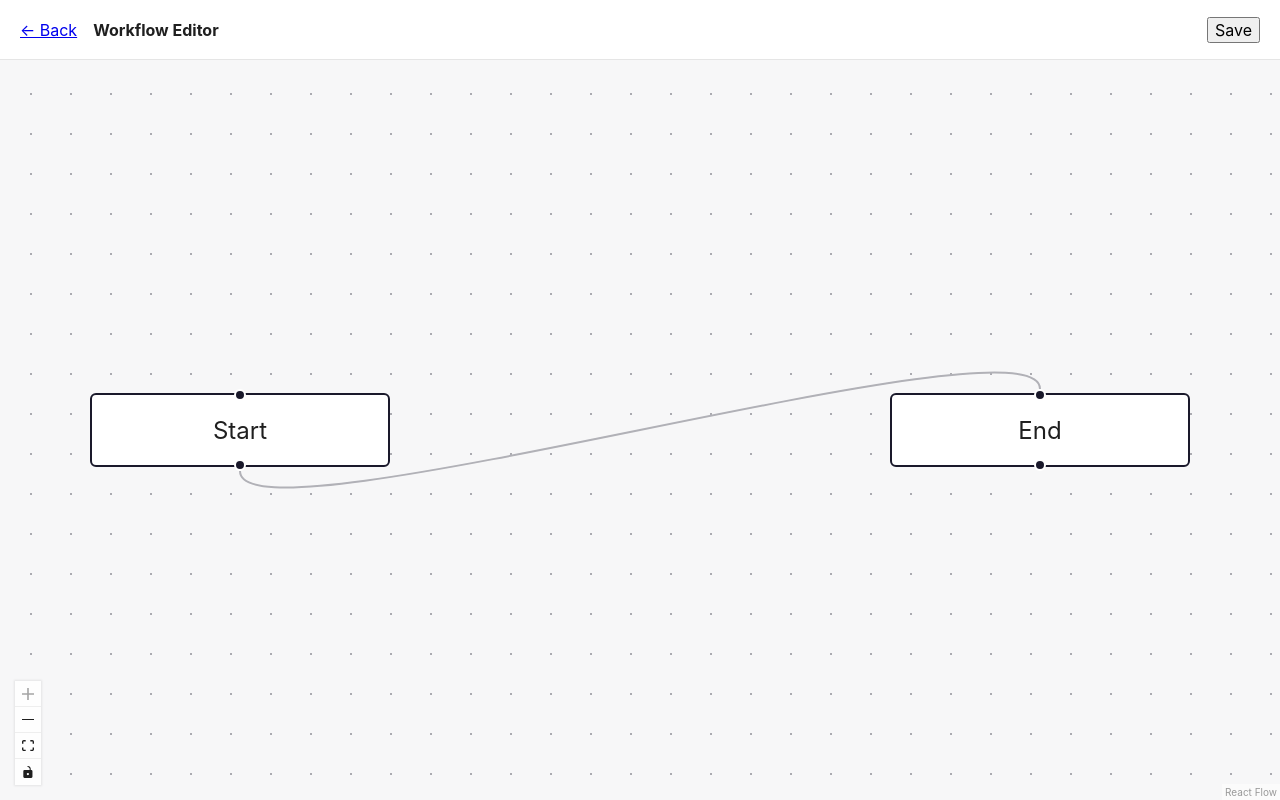
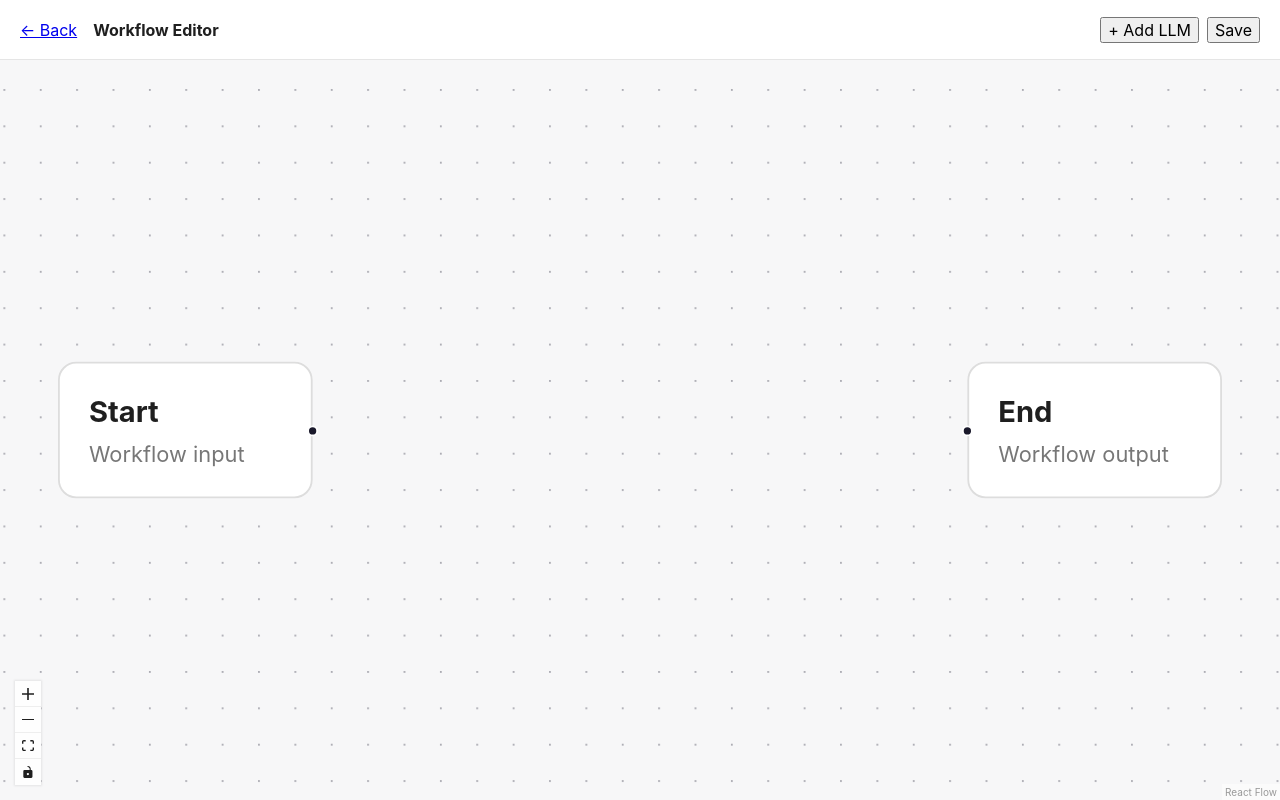
Before and after one commit to loveeeeeeu/flowmind, a React (Vite) app in the folder apps/web/: page /workflows/1/editor in a window 1280 px wide. Built offline with nearby package versions, Linux system fonts and the light colour scheme; no server answers.

Commit message:
feat: add editable workflow canvas

```diff
--- a/apps/web/src/pages/workflows/WorkflowEditorPage.tsx
+++ b/apps/web/src/pages/workflows/WorkflowEditorPage.tsx
@@ -1,50 +1,85 @@
+import { useCallback } from 'react';
 import {
   Background,
   Controls,
   ReactFlow,
+  addEdge,
   useEdgesState,
   useNodesState,
-    type Edge,
-    type Node,
+  type Connection,
 } from '@xyflow/react';
 import '@xyflow/react/dist/style.css';
 import { Link, useParams } from 'react-router';
 import { useQuery } from '@tanstack/react-query';
 import { getWorkflow } from '../../api/workflow';
 import { queryKeys } from '../../api/queryKeys';
+import { StartNode } from '../../workflow/nodes/StartNode';
+import { EndNode } from '../../workflow/nodes/EndNode';
+import { LlmNode } from '../../workflow/nodes/LlmNode';
+import type {
+  LlmNodeType,
+  WorkflowCanvas,
+  WorkflowEdge,
+  WorkflowNode,
+} from '../../workflow/types/workflowCanvas';
 
-  const initialNodes: Node[] = [
+const nodeTypes = {
+  start: StartNode,
+  end: EndNode,
+  llm: LlmNode,
+};
+
+const initialNodes: WorkflowNode[] = [
   {
-      id: 'start',
+    id: 'start-1',
+    type: 'start',
     position: { x: 100, y: 200 },
     data: { label: 'Start' },
   },
   {
-      id: 'end',
-      position: { x: 500, y: 200 },
+    id: 'end-1',
+    type: 'end',
+    position: { x: 600, y: 200 },
     data: { label: 'End' },
   },
 ];
 
-  const initialEdges: Edge[] = [
-    {
-      id: 'start-end',
-      source: 'start',
-      target: 'end',
-    },
-  ];
+const initialEdges: WorkflowEdge[] = [];
 
 export function WorkflowEditorPage() {
   const { id = '' } = useParams();
 
-    const [nodes, , onNodesChange] = useNodesState(initialNodes);
-    const [edges, , onEdgesChange] = useEdgesState(initialEdges);
+  const [nodes, setNodes, onNodesChange] = useNodesState<WorkflowNode>(initialNodes);
+  const [edges, setEdges, onEdgesChange] = useEdgesState<WorkflowEdge>(initialEdges);
 
   const workflowQuery = useQuery({
     queryKey: queryKeys.workflows.detail(id),
     queryFn: () => getWorkflow(id),
     enabled: Boolean(id),
   });
+
+  const onConnect = useCallback(
+    (connection: Connection) => {
+      setEdges((currentEdges) => addEdge(connection, currentEdges));
+    },
+    [setEdges],
+  );
+
+  function addLlmNode() {
+    const newNode: LlmNodeType = {
+      id: crypto.randomUUID(),
+      type: 'llm',
+      position: { x: 300, y: 300 },
+      data: { label: 'LLM' },
+    };
+
+    setNodes((currentNodes) => [...currentNodes, newNode]);
+  }
+
+  function handleSave() {
+    const canvas: WorkflowCanvas = { nodes, edges };
+    console.log('Workflow Canvas:', canvas);
+  }
 
   return (
     <div style={{ height: '100vh', display: 'flex', flexDirection: 'column' }}>
@@ -65,15 +100,20 @@ import {
           <strong>{workflowQuery.data?.name ?? 'Workflow Editor'}</strong>
         </div>
 
-          <button>Save</button>
+        <div style={{ display: 'flex', gap: 8 }}>
+          <button onClick={addLlmNode}>+ Add LLM</button>
+          <button onClick={handleSave}>Save</button>
+        </div>
       </header>
 
       <div style={{ flex: 1, minHeight: 0 }}>
         <ReactFlow
           nodes={nodes}
           edges={edges}
+          nodeTypes={nodeTypes}
           onNodesChange={onNodesChange}
           onEdgesChange={onEdgesChange}
+          onConnect={onConnect}
           fitView
         >
           <Background />
--- /dev/null
+++ b/apps/web/src/workflow/nodes/EndNode.tsx
@@ -0,0 +1,21 @@
+import { Handle, Position, type NodeProps } from '@xyflow/react';
+import type { EndNodeType } from '../types/workflowCanvas';
+
+export function EndNode({ data }: NodeProps<EndNodeType>) {
+  return (
+    <div
+      style={{
+        minWidth: 140,
+        padding: 16,
+        borderRadius: 10,
+        border: '1px solid #ddd',
+        background: '#fff',
+      }}
+    >
+      <Handle type="target" position={Position.Left} />
+
+      <strong>{data.label}</strong>
+      <div style={{ marginTop: 6, fontSize: 12, color: '#777' }}>Workflow output</div>
+    </div>
+  );
+}
--- /dev/null
+++ b/apps/web/src/workflow/nodes/LlmNode.tsx
@@ -0,0 +1,23 @@
+import { Handle, Position, type NodeProps } from '@xyflow/react';
+import type { LlmNodeType } from '../types/workflowCanvas';
+
+export function LlmNode({ data }: NodeProps<LlmNodeType>) {
+  return (
+    <div
+      style={{
+        minWidth: 180,
+        padding: 16,
+        borderRadius: 10,
+        border: '1px solid #ddd',
+        background: '#fff',
+      }}
+    >
+      <Handle type="target" position={Position.Left} />
+
+      <strong>{data.label}</strong>
+      <div style={{ marginTop: 6, fontSize: 12, color: '#777' }}>Large Language Model</div>
+
+      <Handle type="source" position={Position.Right} />
+    </div>
+  );
+}
--- /dev/null
+++ b/apps/web/src/workflow/nodes/StartNode.tsx
@@ -0,0 +1,21 @@
+import { Handle, Position, type NodeProps } from '@xyflow/react';
+import type { StartNodeType } from '../types/workflowCanvas';
+
+export function StartNode({ data }: NodeProps<StartNodeType>) {
+  return (
+    <div
+      style={{
+        minWidth: 140,
+        padding: 16,
+        borderRadius: 10,
+        border: '1px solid #ddd',
+        background: '#fff',
+      }}
+    >
+      <strong>{data.label}</strong>
+      <div style={{ marginTop: 6, fontSize: 12, color: '#777' }}>Workflow input</div>
+
+      <Handle type="source" position={Position.Right} />
+    </div>
+  );
+}
--- /dev/null
+++ b/apps/web/src/workflow/types/workflowCanvas.ts
@@ -0,0 +1,25 @@
+import type { Edge, Node } from '@xyflow/react';
+
+export type StartNodeData = {
+  label: string;
+};
+
+export type EndNodeData = {
+  label: string;
+};
+
+export type LlmNodeData = {
+  label: string;
+};
+
+export type StartNodeType = Node<StartNodeData, 'start'>;
+export type EndNodeType = Node<EndNodeData, 'end'>;
+export type LlmNodeType = Node<LlmNodeData, 'llm'>;
+
+export type WorkflowNode = StartNodeType | EndNodeType | LlmNodeType;
+export type WorkflowEdge = Edge;
+
+export type WorkflowCanvas = {
+  nodes: WorkflowNode[];
+  edges: WorkflowEdge[];
+};
```
Also changed, not shown: 1 other file (tests, documents, lock files or other folders). Lines whose indentation alone changed are shown as unchanged.
